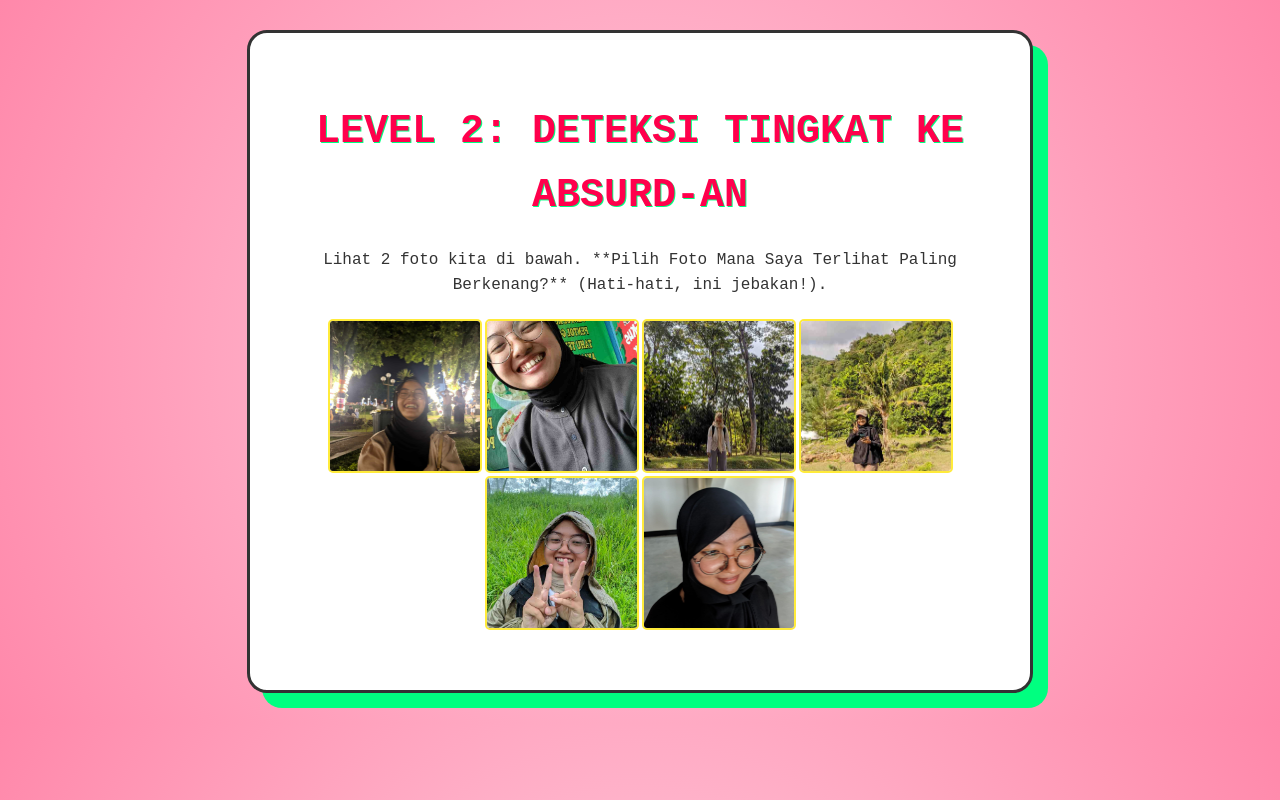
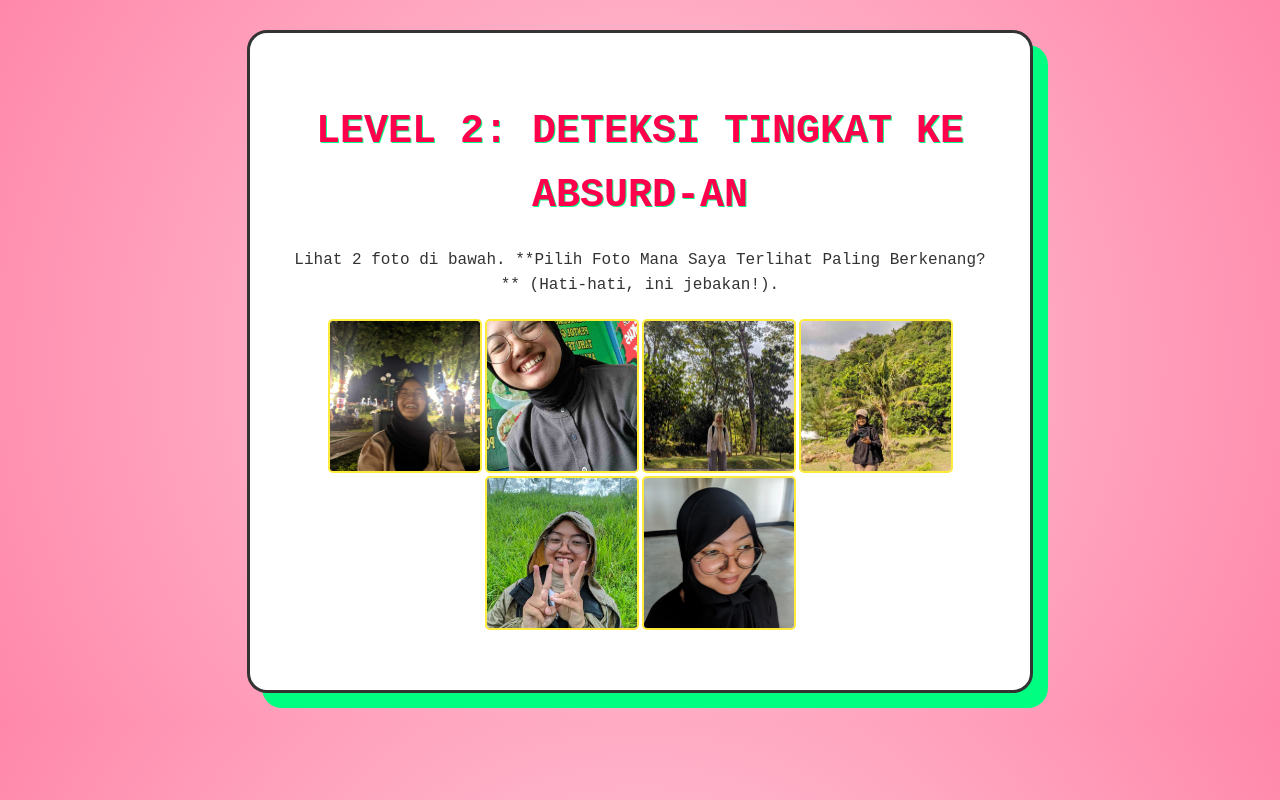
Before and after one commit to ikridzz/ford, a plain HTML site: page ultah_dian/level2.html in a window 1280 px wide. Drawn offline with Linux system fonts and the light colour scheme.

Commit message:
Update level2.html

```diff
--- a/ultah_dian/level2.html
+++ b/ultah_dian/level2.html
@@ -12,7 +12,7 @@
     <div class="container">
         <h1>LEVEL 2: DETEKSI TINGKAT KE ABSURD-AN</h1>
 
-        <p>Lihat 2 foto kita di bawah. **Pilih Foto Mana Saya Terlihat Paling Berkenang?** (Hati-hati, ini jebakan!).
+        <p>Lihat 2 foto di bawah. **Pilih Foto Mana Saya Terlihat Paling Berkenang?** (Hati-hati, ini jebakan!).
         </p>
 
         <div class="photo-grid">
@@ -52,4 +52,5 @@
     </script>
 </body>
 
+
 </html>
```
